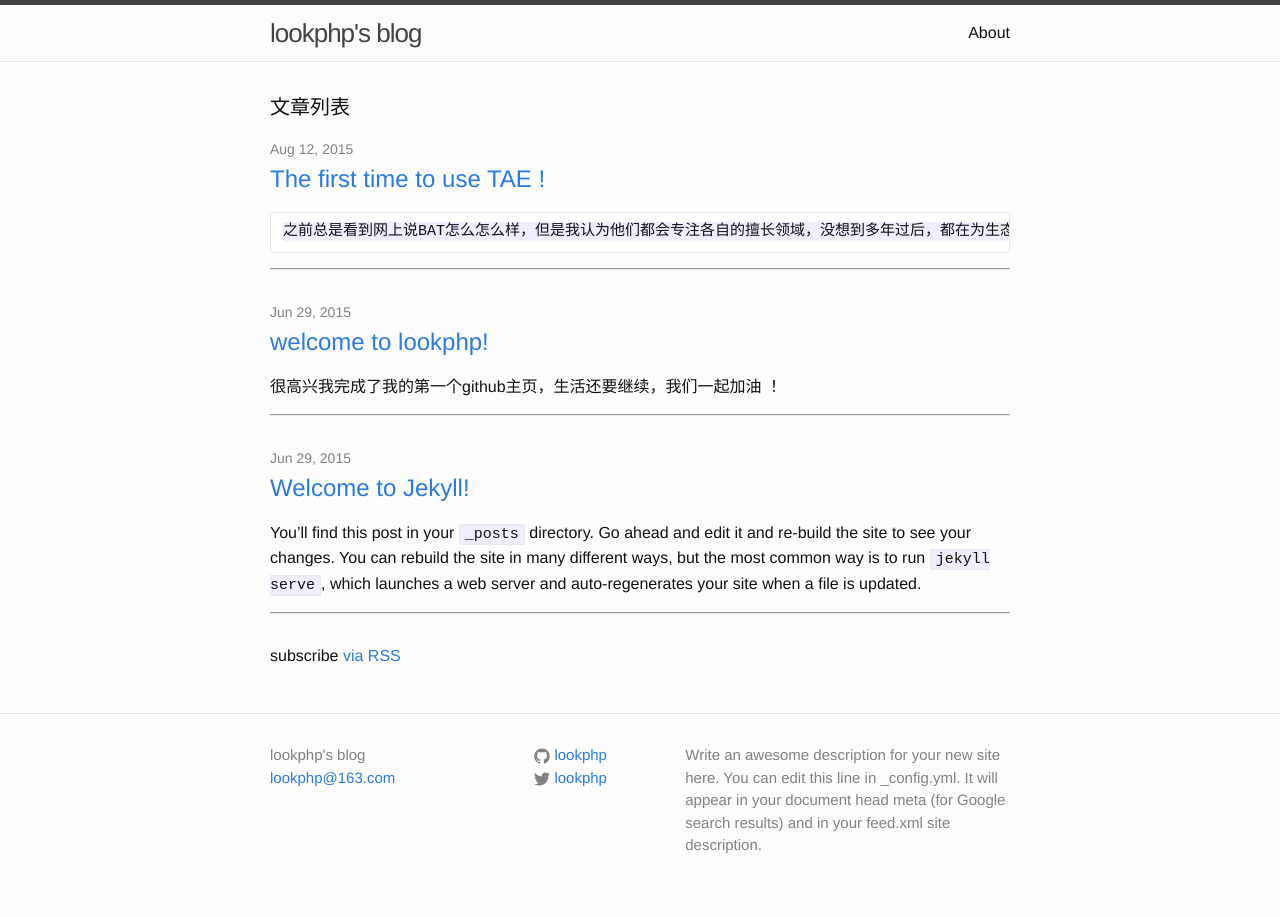
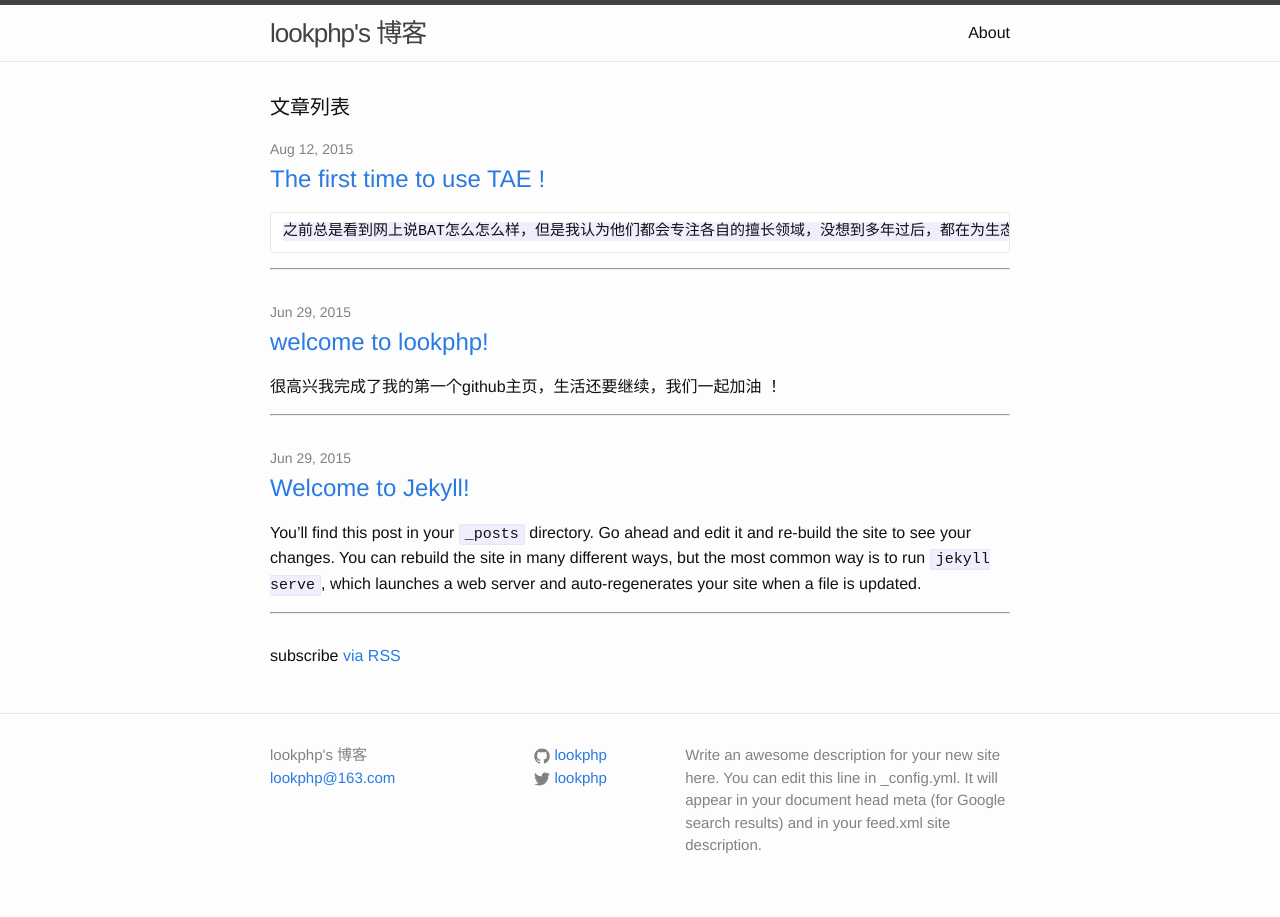
Before and after one commit to lookphp/lookphp.github.io, a Jekyll site: the page built from index.html, in a window 1280 px wide. Built offline with Jekyll 4.4.1, drawn with Linux system fonts in a browser that asks for light colours.

Commit message:
change my blog name

```diff
--- a/_config.yml
+++ b/_config.yml
@@ -1,5 +1,5 @@
 # Site settings
-title: lookphp's blog
+title: lookphp's 博客
 email: lookphp@163.com
 description: > # this means to ignore newlines until "baseurl:"
   Write an awesome description for your new site here. You can edit this
```
